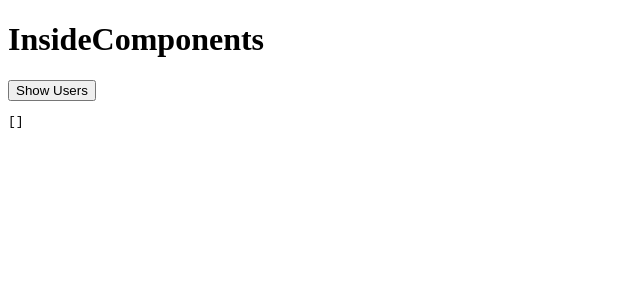
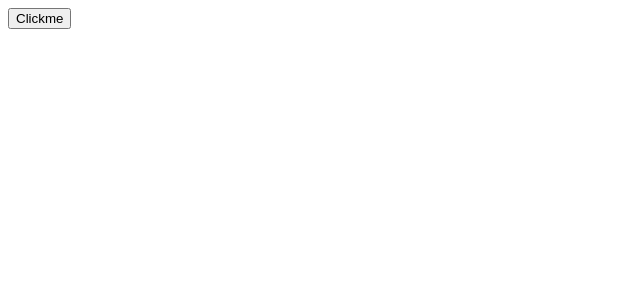
Before and after one commit to Naveenkumar-Guru/React-CURD-Operations, a React (Create React App) app: page / in a window 1280 px wide. Shown: the top 300 px of the page, without its empty margins (0-640 px from the left). Built offline with nearby package versions, Linux system fonts and the light colour scheme.

Commit message:
onclickevents

```diff
--- a/src/App.js
+++ b/src/App.js
@@ -2,7 +2,11 @@
 // import TableclassCompA from "./CRUD/TableclassCompA";
 // import UsingstateFuncompA from "./CRUD/UsingstateFuncompA";
 // import M1useStateinitializer from "./CRUD/M1useStateinitializer";
-import M2insidecomponent from "./CRUD/M2insidecomponent";
+// import M2insidecomponent from "./CRUD/M2insidecomponent";
+
+import Events from "./Events/Events";
+
+// import M3 from "./CRUD/M3";
 
 const App = () => {
   return (
@@ -11,7 +15,9 @@ const App = () => {
       {/* <TableclassCompA /> */}
       {/* <UsingstateFuncompA /> */}
       {/* <M1useStateinitializer /> */}
-      <M2insidecomponent />
+      {/* <M2insidecomponent /> */}
+      {/* <M3 /> */}
+      <Events />
     </div>
   );
 };
--- a/src/CRUD/M2insidecomponent.jsx
+++ b/src/CRUD/M2insidecomponent.jsx
@@ -22,7 +22,6 @@ let M2insidecomponent = () => {
       setShow(false); //hide table
     }
   };
-
   return (
     <div>
       <h1>InsideComponents</h1>
--- /dev/null
+++ b/src/Events/Events.jsx
@@ -0,0 +1,14 @@
+import React from "react";
+
+const Events = () => {
+  let handleClick = (Event) => {
+    Event.target.textContent = "Hellooo";
+  };
+  return (
+    <div>
+      <button onClick={handleClick}>Clickme</button>
+    </div>
+  );
+};
+
+export default Events;
```
